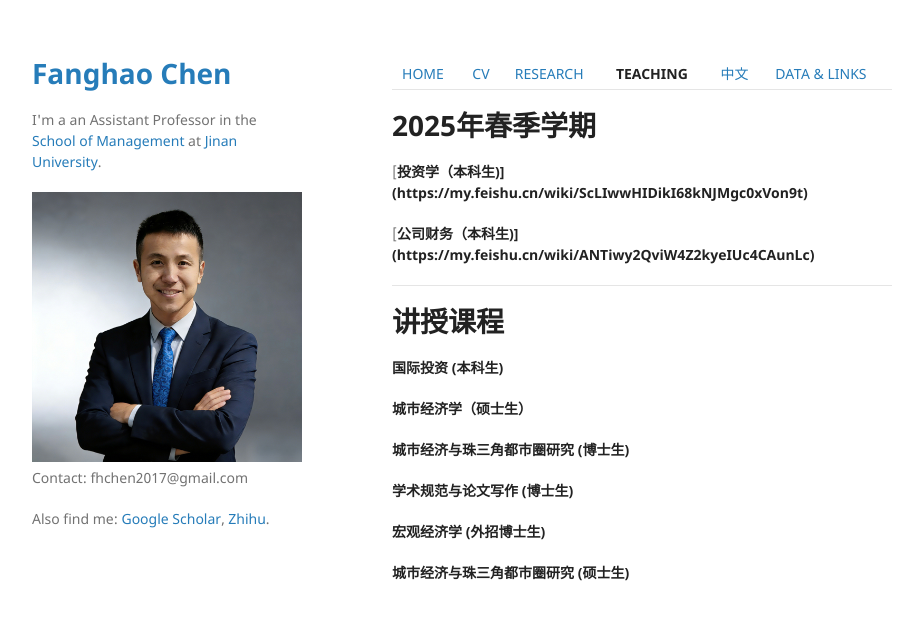
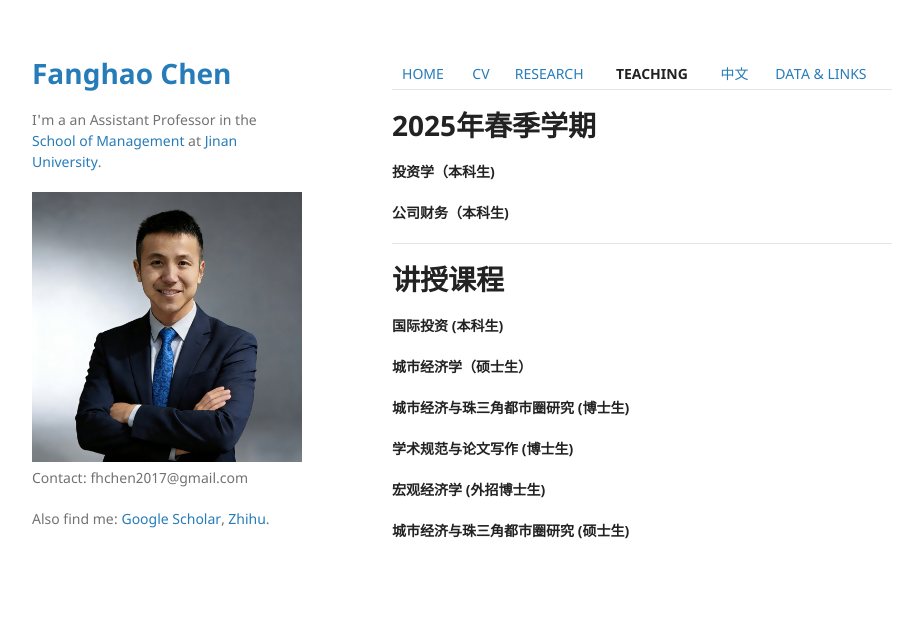
Before and after one commit to FanghaoChen/homepage, a Jekyll site: the page built from teaching.md, in a window 1280 px wide. Shown: the top 620 px of the page, without its empty margins (178-1101 px from the left). Built offline with Jekyll 4.4.1, drawn with Linux system fonts in a browser that asks for light colours; our own code applies the rules of GitHub Pages for plain Markdown files.

Commit message:
Fix formatting of course titles in teaching.md

```diff
--- a/teaching.md
+++ b/teaching.md
@@ -2,10 +2,9 @@
 
 # 2025年春季学期
 
-[**投资学（本科生)](https://my.feishu.cn/wiki/ScLIwwHIDikI68kNJMgc0xVon9t)**  <br/>
+[**投资学（本科生)**](https://my.feishu.cn/wiki/ScLIwwHIDikI68kNJMgc0xVon9t)  <br/>
 
-
-[**公司财务（本科生)](https://my.feishu.cn/wiki/ANTiwy2QviW4Z2kyeIUc4CAunLc)**  <br/>
+[**公司财务（本科生)**](https://my.feishu.cn/wiki/ANTiwy2QviW4Z2kyeIUc4CAunLc)  <br/>
 
 ---
 
```
